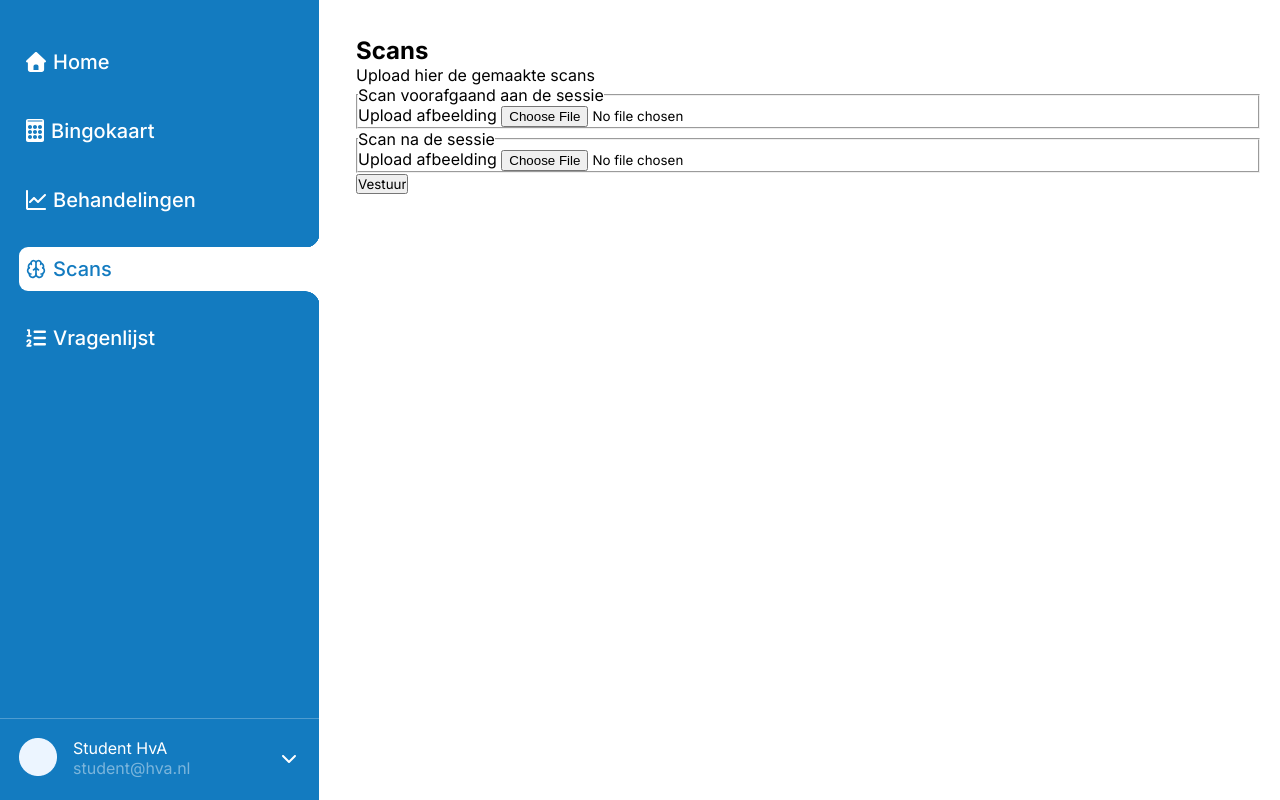
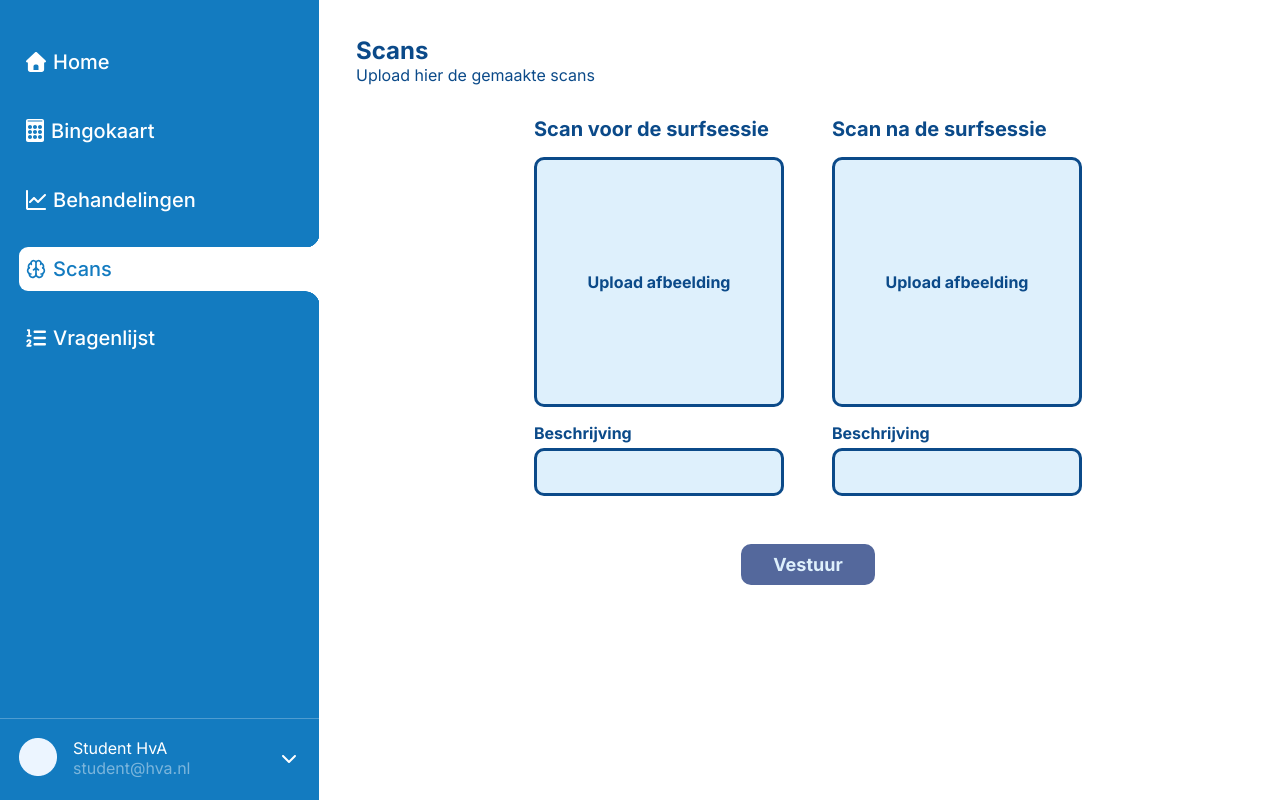
Before and after one commit to fdnd-agency/herstelkompas, a SvelteKit app: page /scans in a window 1280 px wide. Built offline with nearby package versions, Linux system fonts and the light colour scheme; what @directus/sdk would draw is missing.

Commit message:
#110 first setup of the scans submission page

```diff
--- /dev/null
+++ b/src/lib/components/atoms/FileDescInput.svelte
@@ -0,0 +1,62 @@
+<script>
+  const { file_title,file_id,file_name,desc_title,desc_id,desc_name } = $props()
+
+</script>
+<fieldset>
+    <legend>{file_title}</legend>
+    <div>
+      <input required type="file" name={file_name} accept="image/*" id={file_id} class="input-file"/>
+      <label class="file-label" for={file_id}><span>Upload afbeelding</span></label>
+    </div>
+
+    <label class="desc-label">{desc_title}
+        <input required type="text" name={desc_name} id={desc_id} class="input-text"/>
+    </label>
+</fieldset>
+<style>
+
+
+  fieldset{
+    border: 0;
+    color: var(--primary-color-dark);
+    width: fit-content;
+    text-align: center;
+    margin-top: 2rems;
+  }
+  legend{
+    font-weight: bold;
+    font-size: 20px;
+    text-align: left;
+    margin-bottom: 1rem;
+  }
+  fieldset div{
+    position: relative;
+        position: relative;
+    display: flex;
+    flex-direction: column;
+    align-items: start;
+  }
+  label.desc-label{
+    display: flex;
+    flex-direction: column;
+    align-items: start;
+    margin-top: 1rem;
+    font-weight: bold;
+    gap: .3rem;
+  }
+  label.desc-label input{
+    width: 100%;
+    background-color: #DEF0FC;
+    border: 3px solid var(--primary-color-dark);
+    border-radius: 10px;
+    height: 3rem;
+    color: var(--primary-color-dark);
+    padding: .5rem;
+    &:focus-visible{
+      border-style: dashed;
+      outline: none;
+    }
+  }
+
+
+</style>
--- a/src/lib/index.js
+++ b/src/lib/index.js
@@ -4,3 +4,8 @@ export { default as Sidebar } from './components/Sidebar.svelte'
 export { default as Logo } from './components/Logo.svelte'
 export { default as Treatment } from './components/Treatment.svelte'
 export { default as Header } from './components/Header.svelte'
+
+
+
+
+export { default as FileDescInput } from './components/atoms/FileDescInput.svelte'
--- a/src/routes/scans/+page.svelte
+++ b/src/routes/scans/+page.svelte
@@ -1,6 +1,26 @@
+<svelte:head>
+    <link rel="stylesheet" href="/css/fileInputEnhance.css">
+</svelte:head>
 <script>
     let { data } = $props();
-    import { page } from '$app/state';
+    import { page } from "$app/state";
+    import { FileDescInput } from "$lib";
+    import { onMount } from "svelte";
+    let fileSelected;
+    let textInputContent;
+    onMount(() => {
+        let inputs = document.querySelectorAll("input.input-file");
+
+        inputs.forEach((input) => {
+            input.addEventListener("change", function () {
+                const label = this.nextElementSibling;
+                label.style.setProperty(
+                    "--url",
+                    `url('${URL.createObjectURL(this.files[0])}')`,
+                );
+            });
+        });
+    });
 </script>
 
 <section>
@@ -9,20 +29,57 @@
         <p class="subtitle">Upload hier de gemaakte scans</p>
     </header>
     <div id="form-container">
-        <form method="POST" id="formEl" enctype="multipart/form-data">
-            <fieldset>
-                <legend>Scan voorafgaand aan de sessie</legend>
-                <label>Upload afbeelding
-                    <input required type="file" name="scanBefore" accept="image/*" id="input-file-before" class="input-file"/>
-                </label>
-            </fieldset>
-            <fieldset>
-                <legend>Scan na de sessie</legend>
-                <label>Upload afbeelding
-                    <input required type="file" name="scan-after" accept="image/*" id="input-file-after" class="input-file"/>
-                </label>
-            </fieldset>
-            <input type="submit" value="Vestuur">
+        <form method="POST" id="formEl" class="fileInputForm" enctype="multipart/form-data">
+            <FileDescInput
+                file_title="Scan voor de surfsessie"
+                file_name="scan-before"
+                file_id="input-file-before"
+                desc_title="Beschrijving"
+                desc_name="scan-before-desc"
+                desc_id="input-desc-before"
+            />
+            <FileDescInput
+                file_title="Scan na de surfsessie"
+                file_name="scan-after"
+                file_id="input-file-after"
+                desc_title="Beschrijving"
+                desc_name="scan-after-desc"
+                desc_id="input-desc-after"
+            />
+            <input type="submit" value="Vestuur" />
         </form>
     </div>
 </section>
+
+<style>
+    form{
+          margin-top: 2rem;
+    }
+    #form-container {
+        display: flex;
+        justify-content: center;
+        overflow-y: auto;
+        height: 80vh;
+    }
+    @container main-container (width > 600px) {
+        form {
+            display: grid;
+            grid-template-areas:
+                "i1 i2"
+                "s s";
+            grid-template-rows: min-content 1fr;
+            width: fit-content;
+            column-gap: 3rem;
+        }
+    }
+    .page-header {
+        color: var(--primary-color-dark);
+    }
+    input[type="submit"] {
+        grid-area: s;
+        width: fit-content;
+        height: fit-content;
+        margin: 0 auto;
+        margin-top: 3rem;
+    }
+</style>
--- /dev/null
+++ b/static/css/fileInputEnhance.css
@@ -0,0 +1,59 @@
+html.js-enabled .fileInputForm  {
+  margin-top: 2rem;
+  label.file-label {
+    width: 250px;
+    max-width: 100%;
+    aspect-ratio: 1/1;
+    border: 3px solid black;
+    border: 3px solid var(--primary-color-dark);
+    border-radius: 10px;
+    display: flex;
+    justify-content: center;
+    align-items: center;
+    background: #DEF0FC var(--url, none) center/cover;
+    font-weight: bold;
+    cursor: pointer;
+    background-color: #DEF0FC;
+    position: relative;
+
+    /* enable stacking */
+    span {
+      position: relative;
+      z-index: 1;
+    }
+  }
+
+  input[type="file"] {
+    position: absolute;
+    bottom: 0;
+    left: 0;
+    opacity: 0;
+    width: 250px;
+    max-width: 100%;
+    aspect-ratio: 1/1;
+    cursor: pointer;
+  }
+
+  fieldset:has(input[type="file"]:focus-visible) {
+    label.file-label {
+      border-color: var(--primary-color-dark);
+      border-style: dashed;
+    }
+  }
+
+
+  input.input-file:valid+label.file-label::after {
+    content: "";
+    position: absolute;
+    inset: 0;
+    background: rgba(222, 240, 252, 0.6);
+    border-radius: inherit;
+  }
+
+  /* Volor var support is needed for the background replace with url */
+  @supports (color: var(--caniuse-var)) {
+    label.file-label {
+      background: #DEF0FC var(--url, none) center/cover;
+    }
+  }
+}
--- a/static/css/globals.css
+++ b/static/css/globals.css
@@ -14,3 +14,24 @@
     }
 
 }
+main{
+	padding: 20px;
+    container-name: main-container;
+    container-type: inline-size;
+}
+input[type="submit"] {
+        cursor: pointer;
+        padding: 8px 30px;
+        background-color: #54689c;
+        color: #def0fc;
+        border: 2px solid #54689c;
+        border-radius: 10px;
+        margin-left: 1rem;
+        font-size: 18px;
+        font-weight: bold;
+    }
+    input[type="submit"]:hover,
+    input[type="submit"]:focus-visible {
+        background-color: #e8ebf2;
+        color: var(--color-neutral);
+    }
```
